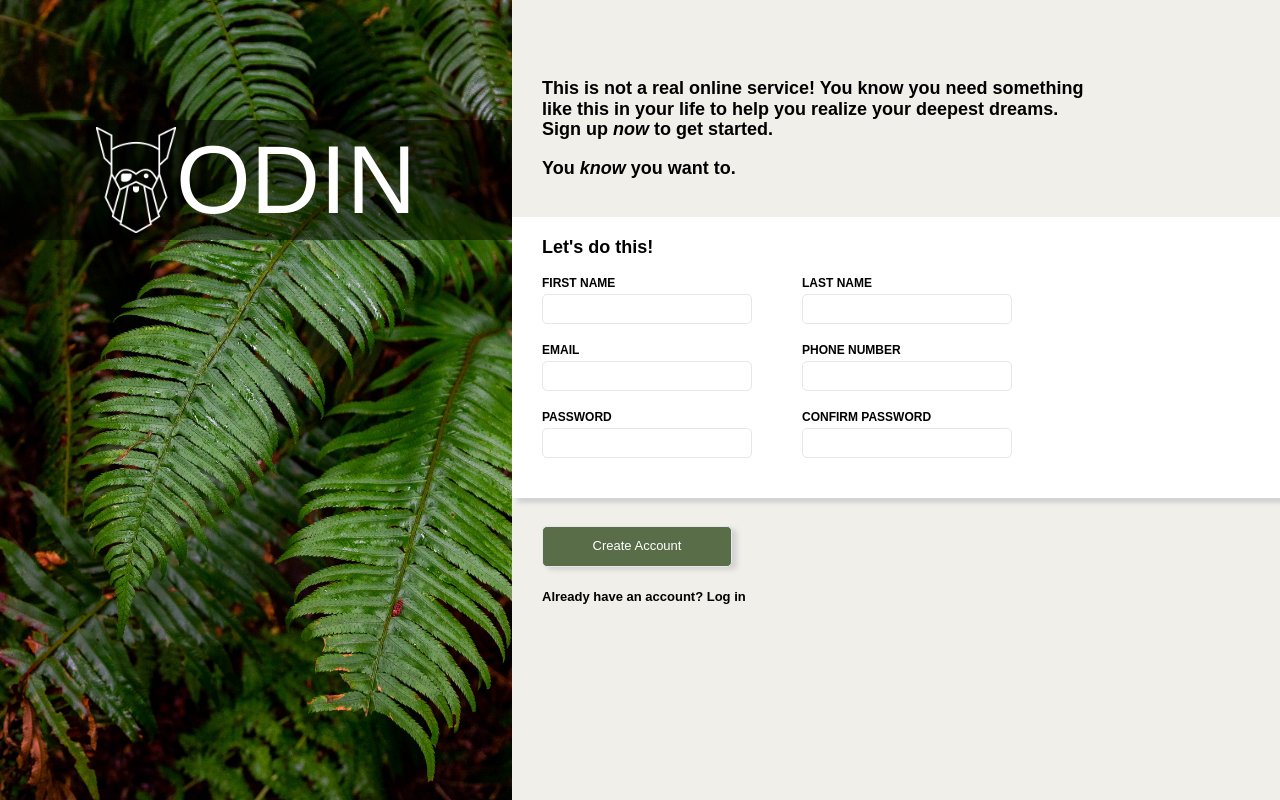
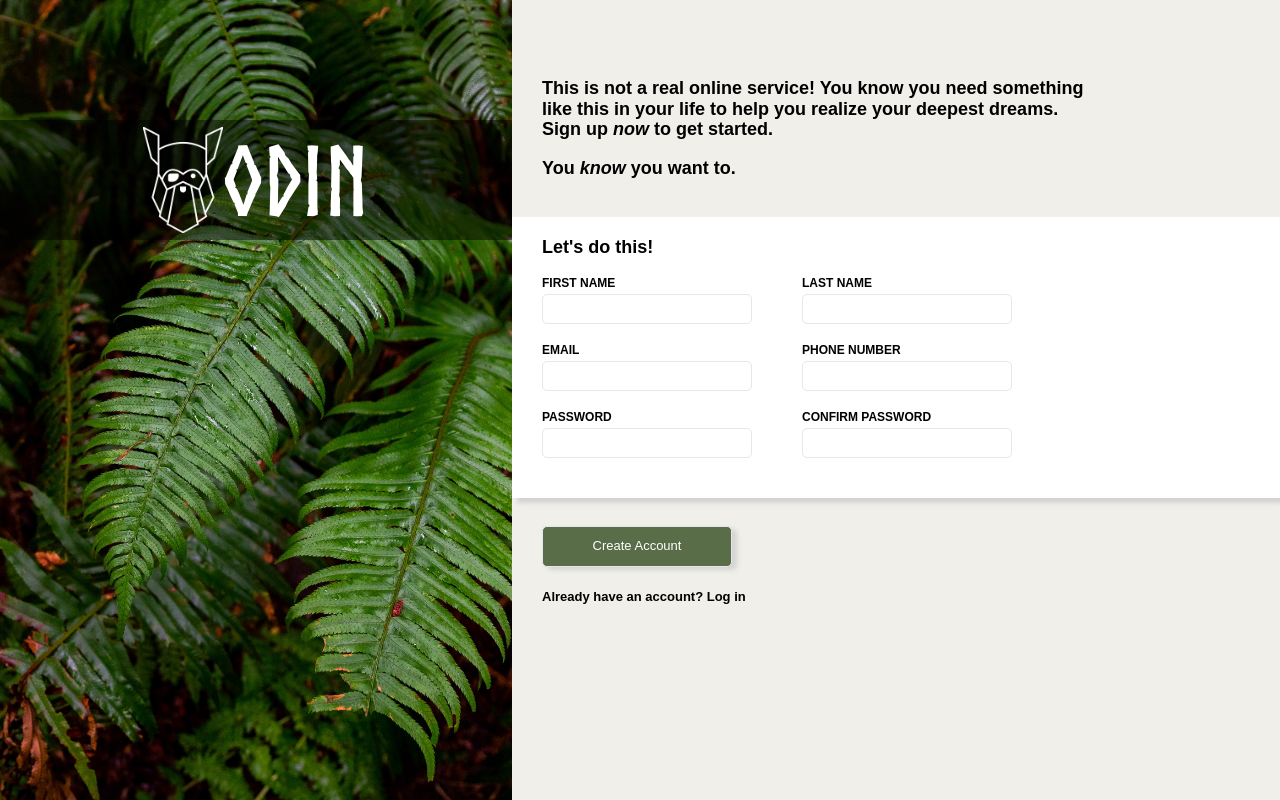
Before and after one commit to martinfs1/PROJECT-SIGN-UP-FORM, a plain HTML site: page index.html in a window 1280 px wide. Drawn offline with Linux system fonts and the light colour scheme; the site is published under a folder, as on GitHub Pages, so addresses that start at the root find nothing.

Commit message:
Update styles.css

```diff
--- a/css/styles.css
+++ b/css/styles.css
@@ -1,6 +1,6 @@
 @font-face {
     font-family: 'Norse';
-    src: url(/Assets/Norse-Bold.otf);
+    src: url(../Assets/Norse-Bold.otf);
 }
 
 * {
```
